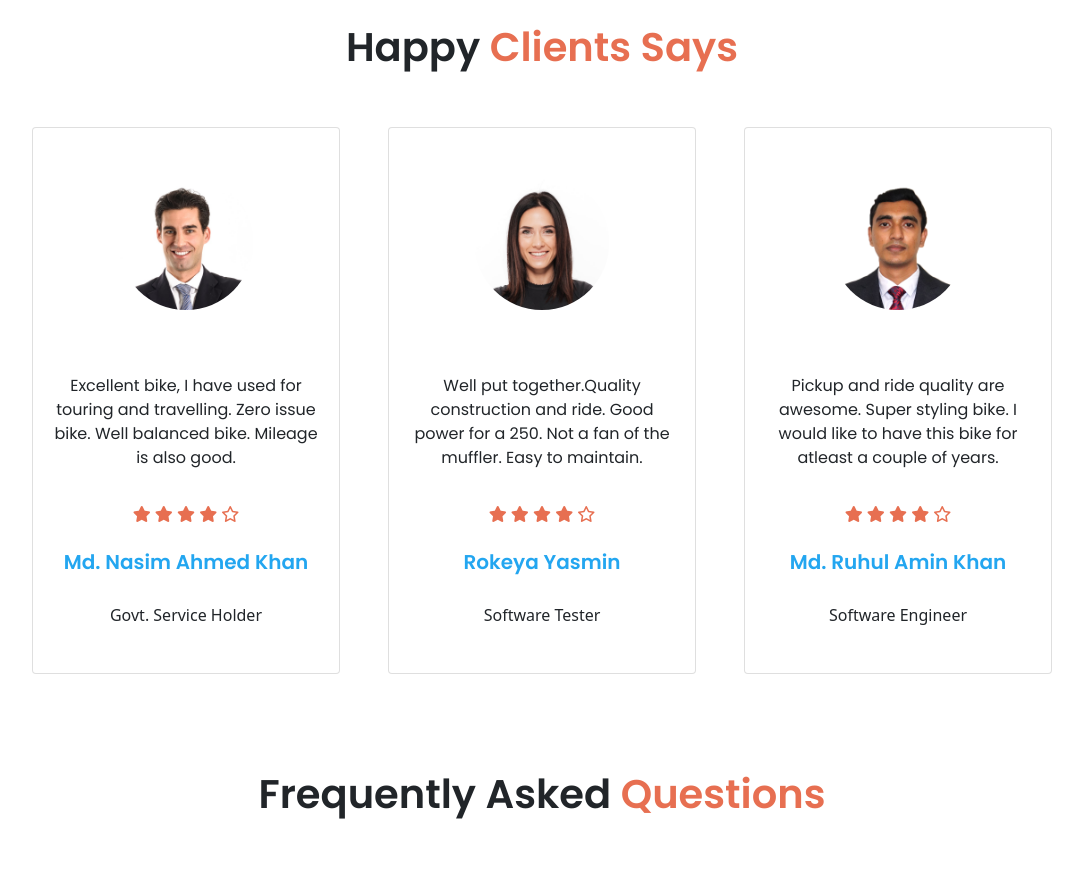
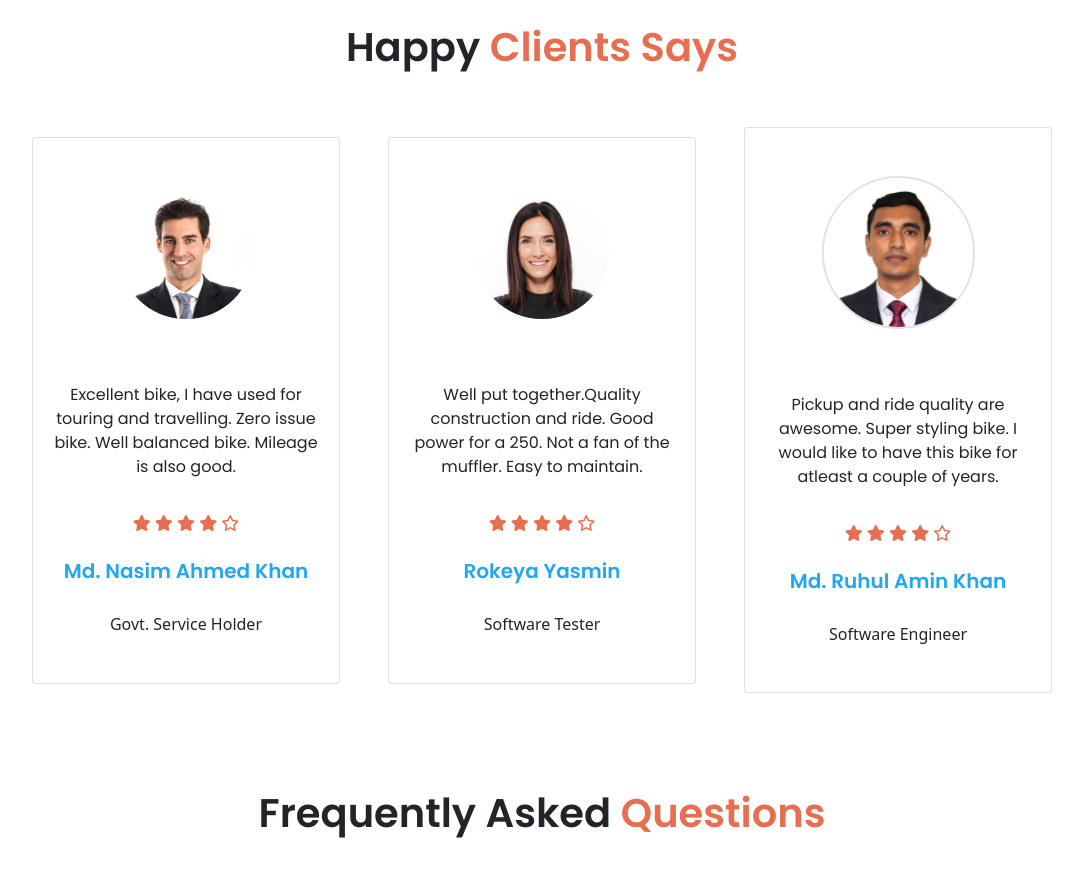
Before and after one commit to ruhul-7451/honda-shop-online, a plain HTML site: page index.html in a window 1280 px wide. Shown: the part 1160-2031 px from the top of the page, without its empty margins (98-1181 px from the left). Drawn offline with nearby package versions, Linux system fonts and the light colour scheme.

Commit message:
uploading honda landing page

```diff
--- a/index.html
+++ b/index.html
@@ -198,7 +198,8 @@
                 </div>
                 <div class="col">
                     <div class="text-center card h-100">
-                        <img src="/images/usr-3.jpg" class="card-img-top w-75 p-5 rounded-circle mx-auto"
+                        <img src="/images/usr-3.jpg"
+                            class="card-img-top w-50 m-5 p-0 border border-2 rounded-circle mx-auto"
                             alt="picture of md ruhul amin">
                         <div class="card-body">
                             <p class="card-text">Pickup and ride quality are awesome. Super styling bike. I would like
```
